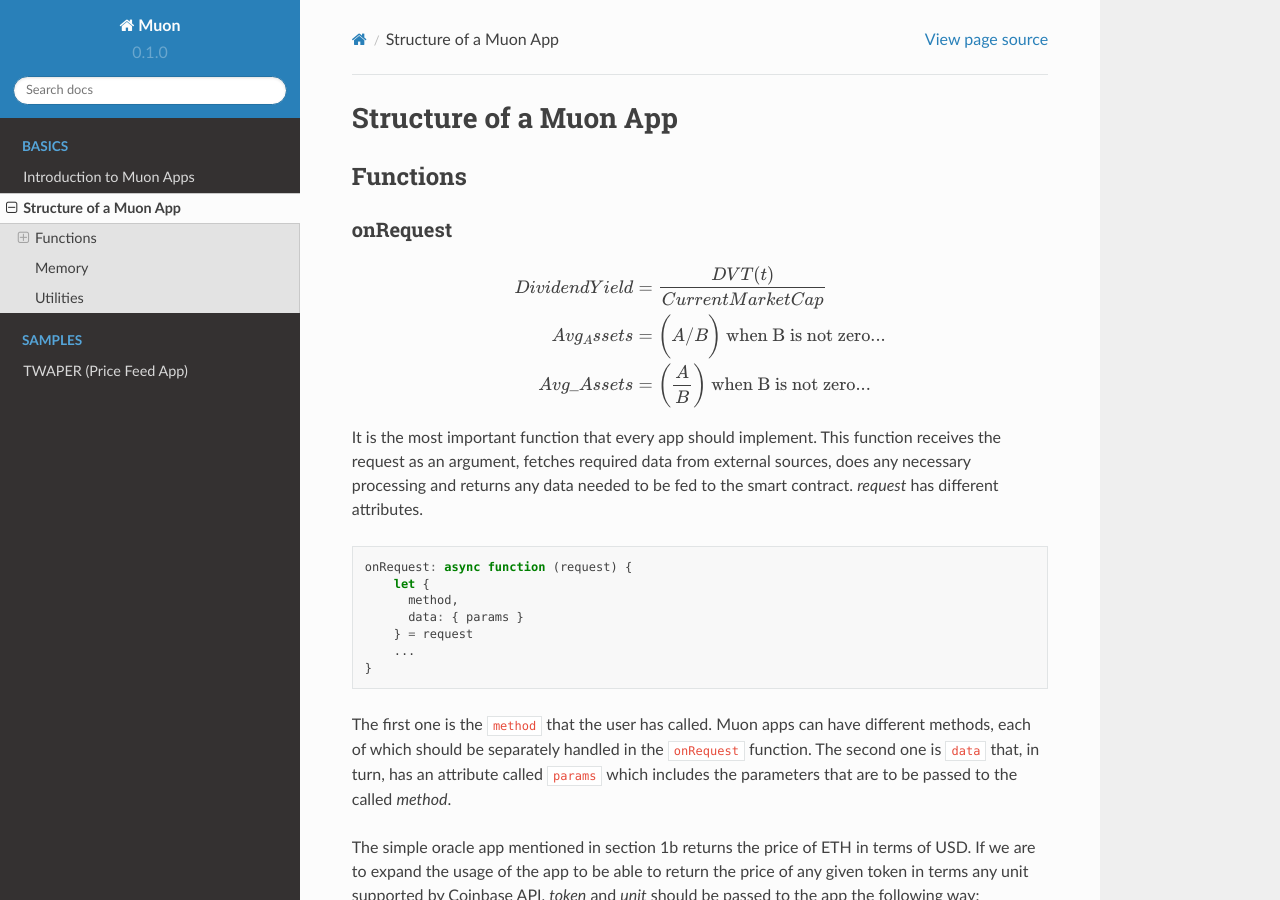
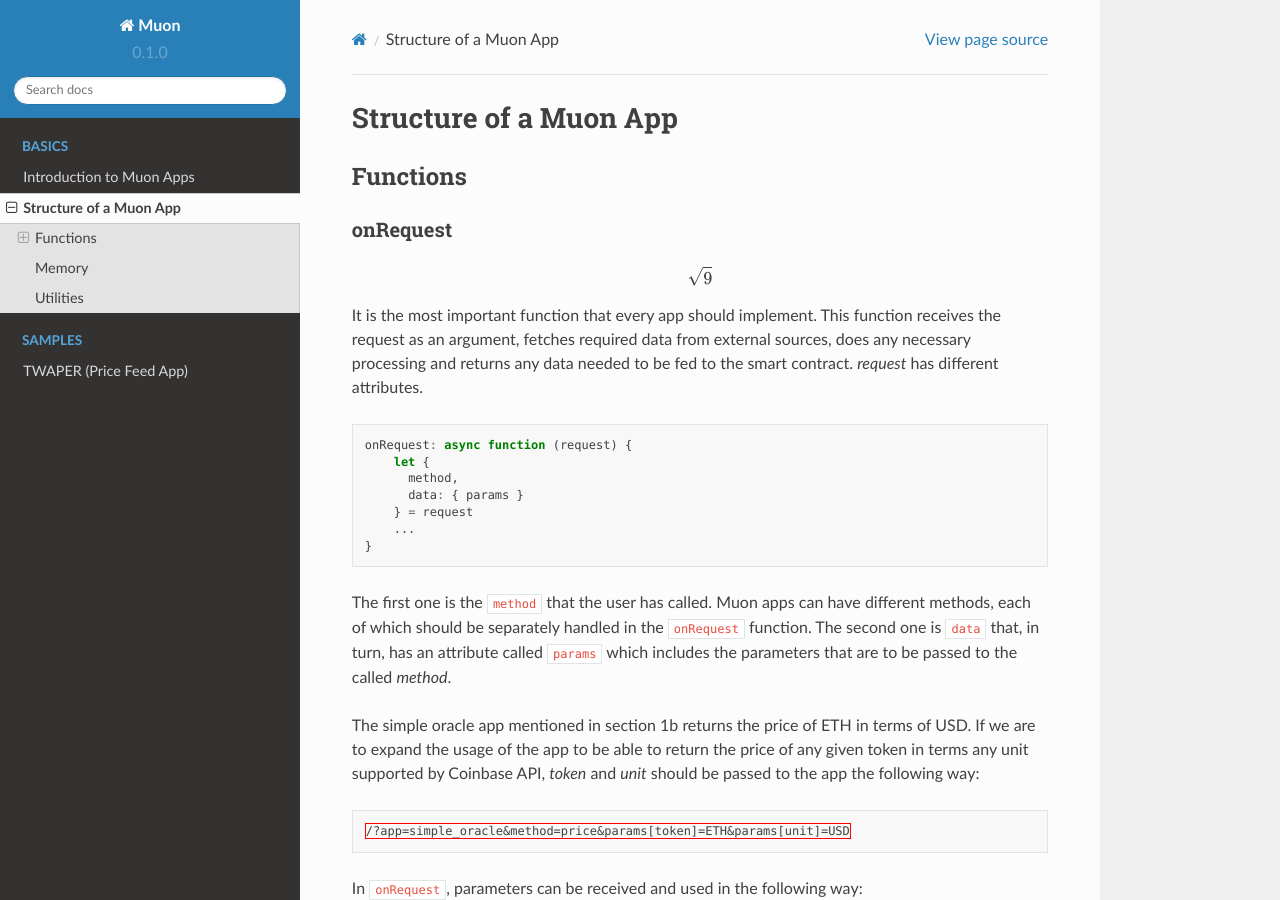
Before and after one commit to abramsymons/rtd-muon, a Sphinx documentation site: the page built from docs/source/structure.rst, in a window 1280 px wide and 900 px high. Built offline with Sphinx 7.4.7 and the Read the Docs theme 2.0.0, drawn with Linux system fonts in a browser that asks for light colours.

Commit message:
Update structure.rst

```diff
--- a/docs/source/structure.rst
+++ b/docs/source/structure.rst
@@ -10,10 +10,8 @@
 =========
 
 .. math::
-    DividendYield &= \frac{DVT(t)}{CurrentMarketCap} \\
-    Avg_Assets &= \biggl( A/B \biggr) \textrm { when B is not zero...} \\
-    Avg \_ Assets &= \biggl(\frac{A}{B}\biggr) \textrm{ when B is not zero...}
 
+    \sqrt{9}
 ..
 
 It is the most important function that every app should implement. This function receives the request as an argument, fetches required data from external sources, does any necessary processing and returns any data needed to be fed to the smart contract. `request` has different attributes.
```
